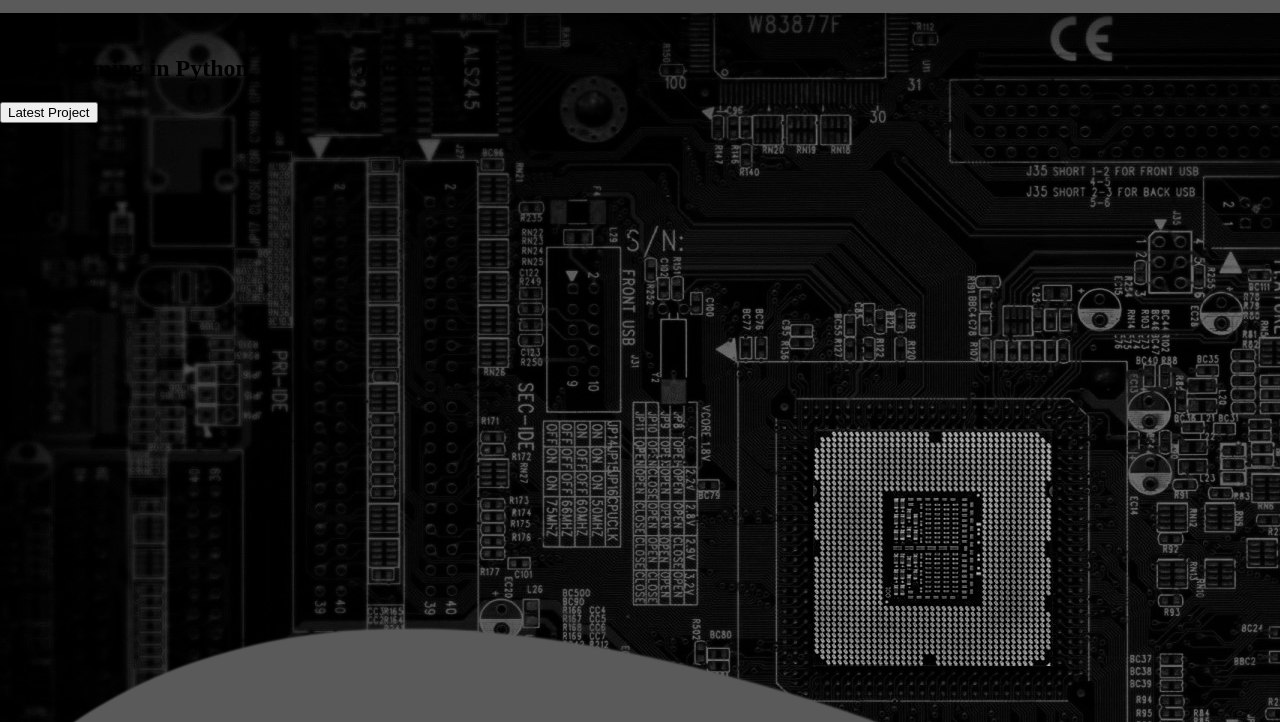
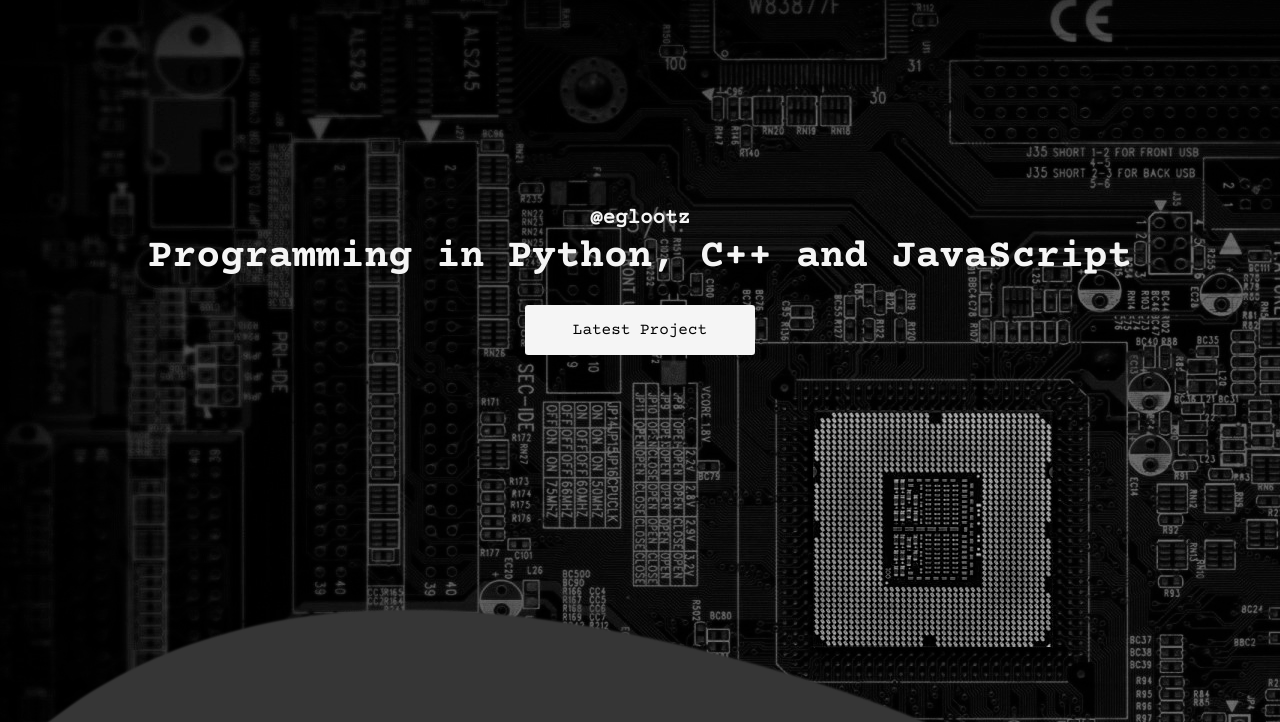
Before and after one commit to eglootz/webdev, a plain HTML site: page my_website/index.html in a window 1280 px wide. Shown: the part 78-800 px from the top of the page. Drawn offline with Linux system fonts and the light colour scheme.

Commit message:
Added Style to background, h1,h3 and buttons

```diff
--- a/my_website/css/style.css
+++ b/my_website/css/style.css
@@ -5,7 +5,7 @@ body {
   margin: 0%;
   box-sizing: border-box;
   overflow-x: hidden;
-  background-color: rgb(90, 90, 90);
+  background-color: rgb(54, 54, 54);
 }
 
 /*-----------------Global Classes-----------------*/
@@ -29,6 +29,25 @@ a:visited {
 ul {
   list-style-type: none;
 }
+
+h1 {
+  font-family: courier-bold;
+  font-size: 2.5rem;
+}
+
+h3 {
+  font-family: courier-regular;
+  font-size: 1.3rem;
+}
+
+button.btn {
+  border: none;
+  border-radius: 0.2rem;
+  padding: 1rem 3rem;
+  font-family: courier-regular;
+  font-size: 1rem;
+}
+
 /*---------x-------Global Classes---------x-------*/
 
 /*-----------------navbar-----------------*/
@@ -124,6 +143,30 @@ main .site-title {
   background: url(../images/mainboard1.png);
   background-size: cover;
   height: 110vh;
+  display: flex;
+  justify-content: center;
+}
+
+main .site-title .site-background {
+  padding-top: 13rem;
+  text-align: center;
+  color: whitesmoke;
+}
+
+main .site-title h3,
+h1 {
+  margin: 0.3rem;
+}
+
+main .site-title .btn {
+  margin: 1.3rem;
+  background-color: whitesmoke;
+}
+
+main .site-title .btn:hover {
+  background: transparent;
+  border: 2px solid whitesmoke;
+  color: whitesmoke;
 }
 
 /*---------x-------main---------x-------*/
```
